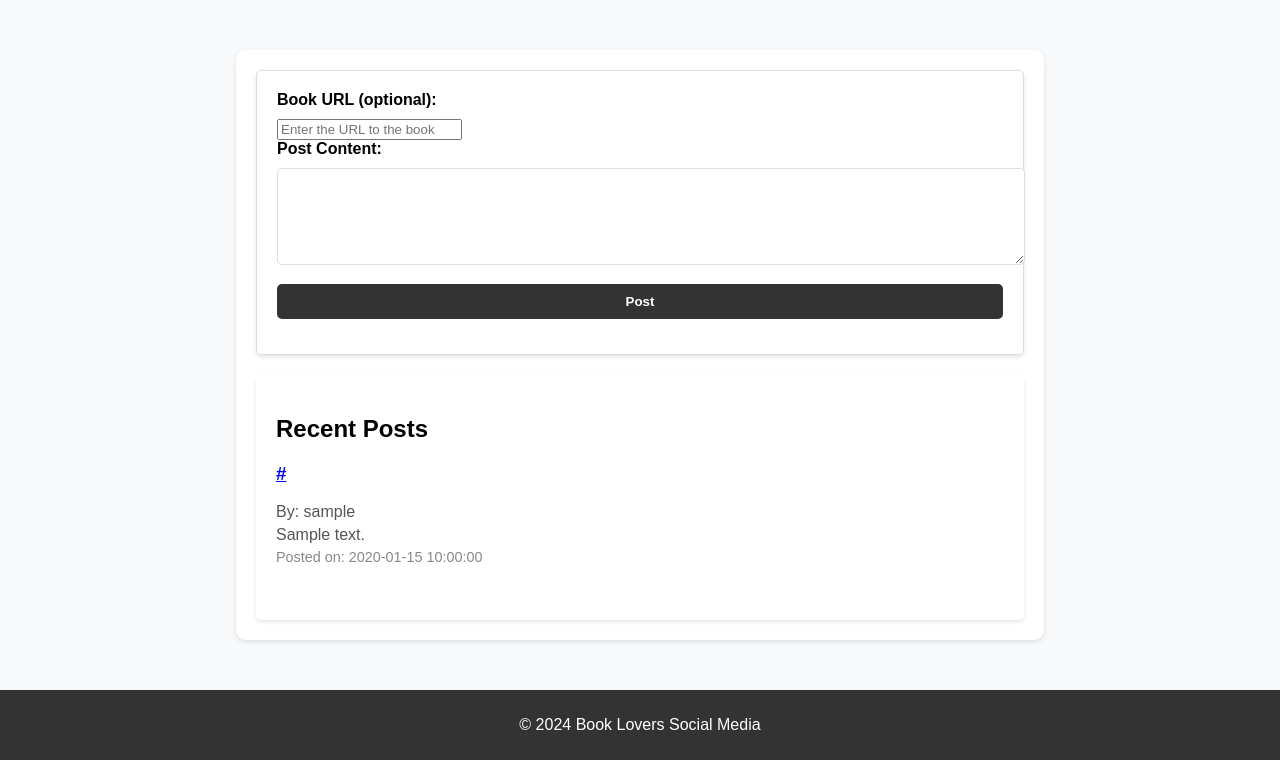
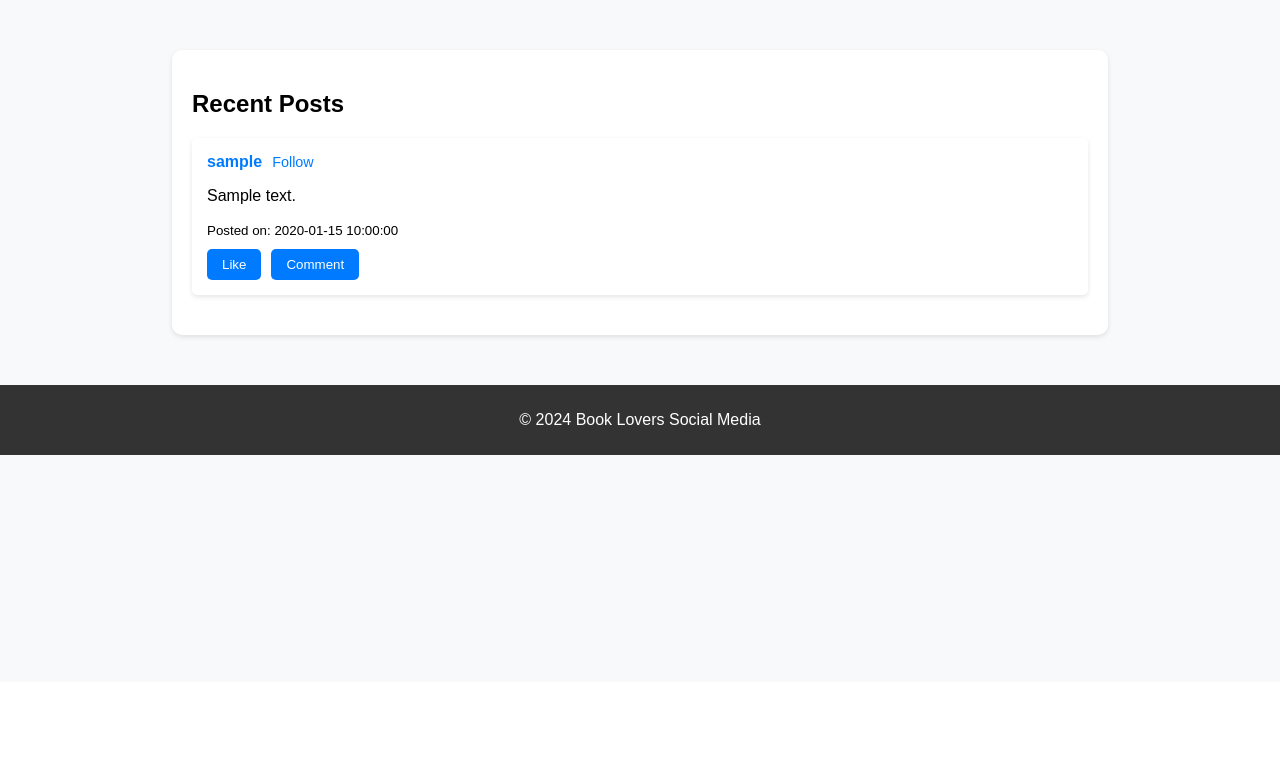
Before and after one commit to merylgrace/Book, a PHP site: page /home.php in a window 1280 px wide. Shown: the part 118-878 px from the top of the page. After the commit the page ends 800 px from the top, so only its background shows below. Run offline with PHP 8.4, Linux system fonts and the light colour scheme; the visitor is signed in with stand-in values (Sample User, id 1); tables that the repository leaves empty or names only in its code hold one stand-in row (values such as "Sample post").

Commit message:
added the follow, like and comment

```diff
--- a/home.php
+++ b/home.php
@@ -1,29 +1,19 @@
 <?php
 session_start();
 if (!isset($_SESSION['user_id'])) {
-    // Redirect to login page if no session exists
     header("Location: login.php");
     exit();
 }
+
 include 'connect.php';
 include 'header.php';
 
-if ($_SERVER['REQUEST_METHOD'] === 'POST') {
-    $user_id = $_SESSION['user_id'];
-    $book_url = $_POST['book_url']; // Get the book URL from the form
-    $content = $_POST['content'];
-
-    // Insert post into Posts table
-    $stmt = $conn->prepare("INSERT INTO Posts (user_id, book_url, content, created_at) VALUES (?, ?, ?, NOW())");
-    $stmt->bind_param("iss", $user_id, $book_url, $content); // Bind the book URL
-
-    if ($stmt->execute()) {
-        echo "<p>Post created successfully!</p>";
-    } else {
-        echo "<p>Error: " . $stmt->error . "</p>";
-    }
-    $stmt->close();
-}
+// Get posts and related user details
+$sql = "SELECT Posts.post_id, Users.user_id AS poster_id, Users.username, Posts.content, Posts.created_at
+        FROM Posts
+        JOIN Users ON Posts.user_id = Users.user_id
+        ORDER BY Posts.created_at DESC";
+$result = $conn->query($sql);
 ?>
 
 <!DOCTYPE html>
@@ -32,7 +22,7 @@ if ($_SERVER['REQUEST_METHOD'] === 'POST') {
 <head>
     <meta charset="UTF-8">
     <meta name="viewport" content="width=device-width, initial-scale=1.0">
-    <title>Book Lovers Social Media</title>
+    <title>Home - Book Lovers Social Media</title>
     <style>
         body {
             font-family: Arial, sans-serif;
@@ -42,7 +32,7 @@ if ($_SERVER['REQUEST_METHOD'] === 'POST') {
         }
 
         .container {
-            width: 60%;
+            width: 70%;
             margin: 50px auto;
             background: white;
             padding: 20px;
@@ -50,139 +40,119 @@ if ($_SERVER['REQUEST_METHOD'] === 'POST') {
             box-shadow: 0 2px 5px rgba(0, 0, 0, 0.1);
         }
 
-        form {
-            background: white;
-            border: 1px solid #ddd;
-            padding: 20px;
+        .post {
+            background-color: #fff;
+            padding: 15px;
+            border-radius: 5px;
             margin-bottom: 20px;
-            border-radius: 5px;
-            box-shadow: 0 2px 4px rgba(0, 0, 0, 0.1);
+            box-shadow: 0 2px 5px rgba(0, 0, 0, 0.1);
         }
 
-        form label {
-            display: block;
+        .post-header {
+            display: flex;
+            justify-content: space-between;
+            align-items: center;
             margin-bottom: 10px;
+        }
+
+        .post-header .user-info {
+            display: flex;
+            align-items: center;
+            gap: 10px;
+        }
+
+        .post-header .username {
+            color: #007BFF;
+            text-decoration: none;
             font-weight: bold;
         }
 
-        form textarea,
-        form select,
-        form button {
-            width: 100%;
-            margin-bottom: 15px;
-            padding: 10px;
-            border: 1px solid #ddd;
-            border-radius: 5px;
+        .post-header .username:hover {
+            text-decoration: underline;
         }
 
-        form button {
-            background: #333;
+        .post-header .follow-link {
+            color: #007BFF;
+            text-decoration: none;
+            font-size: 0.9em;
+        }
+
+        .post-header .follow-link:hover {
+            text-decoration: underline;
+        }
+
+        .post-content {
+            margin-bottom: 10px;
+        }
+
+        .post-actions {
+            display: flex;
+            justify-content: flex-start;
+            gap: 10px;
+        }
+
+        .post-actions button {
+            background-color: #007BFF;
             color: white;
-            font-weight: bold;
             border: none;
+            padding: 8px 15px;
+            border-radius: 5px;
             cursor: pointer;
         }
 
-        form button:hover {
-            background: #0056b3;
+        .post-actions button:hover {
+            background-color: #0056b3;
         }
 
-        .posts {
-            background: white;
-            padding: 20px;
-            border-radius: 5px;
-            box-shadow: 0 2px 4px rgba(0, 0, 0, 0.1);
-        }
-
-        .post {
-            border-bottom: 1px solid #ddd;
-            margin-bottom: 15px;
-            padding-bottom: 15px;
-        }
-
-        .post:last-child {
-            border-bottom: none;
-        }
-
-        .post h3 {
-            color: #007BFF;
-        }
-
-        .post p {
-            margin: 5px 0;
-            color: #555;
-        }
-
-        .post p:last-child {
-            font-size: 0.9em;
+        .no-posts {
+            text-align: center;
+            font-size: 1.2em;
             color: #888;
-        }
-
-        .follow-btn,
-        .like-btn,
-        .comment-btn {
-            background-color: #007BFF;
-            color: white;
-            border: none;
-            padding: 8px 16px;
-            font-size: 14px;
-            cursor: pointer;
-            border-radius: 5px;
-            text-decoration: none;
-        }
-
-        .follow-btn:hover,
-        .like-btn:hover,
-        .comment-btn:hover {
-            background-color: #0056b3;
         }
     </style>
 </head>
 
 <body>
     <div class="container">
-        <form method="POST" action="">
-            <label for="book_url">Book URL (optional):</label>
-            <input type="url" name="book_url" id="book_url" placeholder="Enter the URL to the book" />
+        <h2>Recent Posts</h2>
 
-            <label for="content">Post Content:</label>
-            <textarea name="content" id="content" rows="5" required></textarea>
+        <?php if ($result->num_rows > 0): ?>
+            <?php while ($row = $result->fetch_assoc()): ?>
+                <div class="post">
+                    <!-- Post Header -->
+                    <div class="post-header">
+                        <div class="user-info">
+                            <a href="profile.php?user_id=<?= $row['poster_id'] ?>" class="username">
+                                <?= htmlspecialchars($row['username']) ?>
+                            </a>
+                            <?php if ($_SESSION['user_id'] !== $row['poster_id']): ?>
+                                <a href="follow.php?followed_user_id=<?= $row['poster_id'] ?>" class="follow-link">Follow</a>
+                            <?php endif; ?>
+                        </div>
+                    </div>
 
-            <button type="submit">Post</button>
-        </form>
+                    <!-- Post Content -->
+                    <div class="post-content">
+                        <p><?= htmlspecialchars($row['content']) ?></p>
+                        <small>Posted on: <?= $row['created_at'] ?></small>
+                    </div>
 
-        <div class="posts">
-            <h2>Recent Posts</h2>
-            <?php
-            // Query to get posts and user information
-            $sql = "SELECT Posts.post_id, Users.username, Posts.book_url, Posts.content, Posts.created_at
-                    FROM Posts
-                    JOIN Users ON Posts.user_id = Users.user_id
-                    ORDER BY Posts.created_at DESC";
-            $result = $conn->query($sql);
-
-            if ($result->num_rows > 0):
-                while ($row = $result->fetch_assoc()):
-            ?>
-                    <div class="post">
-                        <h3>
-                            <?php if ($row['book_url']): ?>
-                                <a href="<?= htmlspecialchars($row['book_url']) ?>" class="book-link" target="_blank"><?= htmlspecialchars($row['book_url']) ?></a>
-                            <?php else: ?>
-                                No Book URL Provided
-                            <?php endif; ?>
-                        </h3>
-                        <p>By: <?= htmlspecialchars($row['username']) ?></p>
-                        <p><?= htmlspecialchars($row['content']) ?></p>
-                        <p>Posted on: <?= $row['created_at'] ?></p>
+                    <!-- Post Actions -->
+                    <div class="post-actions">
+                        <form action="like.php" method="POST" style="display: inline;">
+                            <input type="hidden" name="post_id" value="<?= $row['post_id'] ?>">
+                            <button type="submit">Like</button>
+                        </form>
+                        <form action="comment.php" method="POST" style="display: inline;">
+                            <input type="hidden" name="post_id" value="<?= $row['post_id'] ?>">
+                            <button type="submit">Comment</button>
+                        </form>
                     </div>
-                <?php
-                endwhile;
-            else:
-                ?>
-                <p>No posts yet!</p>
-            <?php endif; ?>
-        </div>
+                </div>
+            <?php endwhile; ?>
+        <?php else: ?>
+            <p class="no-posts">No posts available. Be the first to post something!</p>
+        <?php endif; ?>
     </div>
 </body>
 
```
